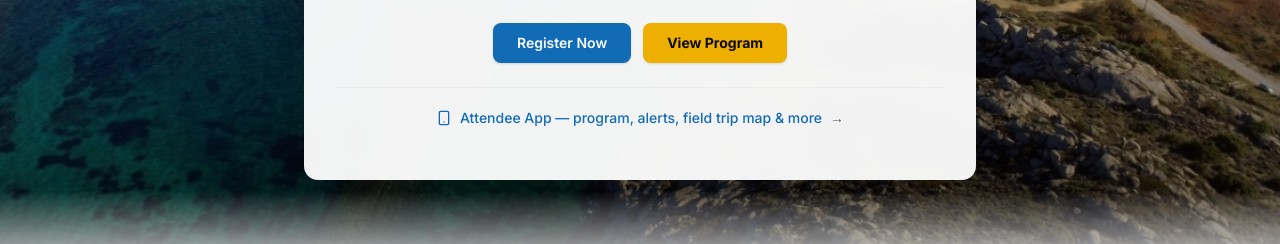
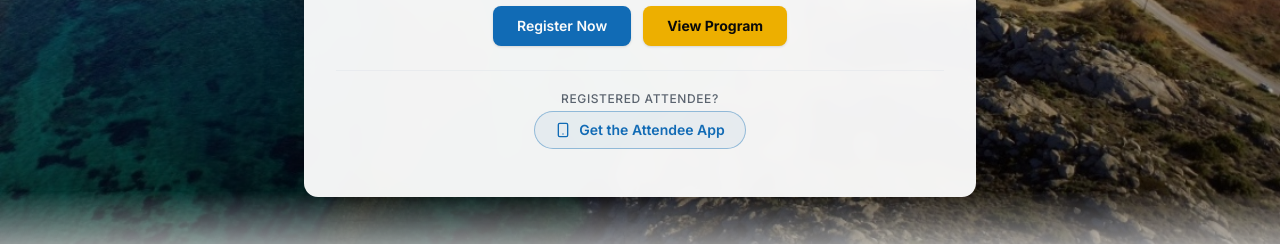
Before and after one commit to uoa-gr/denuchange, a React (Vite) app in the folder website/: page / in a window 1280 px wide. Shown: the part 458-702 px from the top of the page. Built offline with nearby package versions, Linux system fonts and the light colour scheme; no server answers.

Commit message:
style: improve attendee app teaser in hero - pill button with label

```diff
--- a/website/src/components/sections/Hero.tsx
+++ b/website/src/components/sections/Hero.tsx
@@ -66,14 +66,14 @@ export function Hero() {
           </Button>
         </div>
 
-        <div className="mt-6 pt-5 border-t border-border/40">
+        <div className="mt-6 pt-5 border-t border-border/40 flex flex-col items-center gap-1">
+          <p className="text-xs text-muted-foreground uppercase tracking-wider font-medium">Registered attendee?</p>
           <a
             href="#app"
-            className="inline-flex items-center gap-2 text-sm text-primary hover:text-primary/80 font-medium transition-colors"
+            className="inline-flex items-center gap-2 px-5 py-2 rounded-full border border-primary/40 bg-primary/5 hover:bg-primary/10 text-primary text-sm font-semibold transition-colors"
           >
             <Smartphone className="h-4 w-4" />
-            Attendee App — program, alerts, field trip map &amp; more
-            <span className="text-muted-foreground">→</span>
+            Get the Attendee App
           </a>
         </div>
       </div>
```
